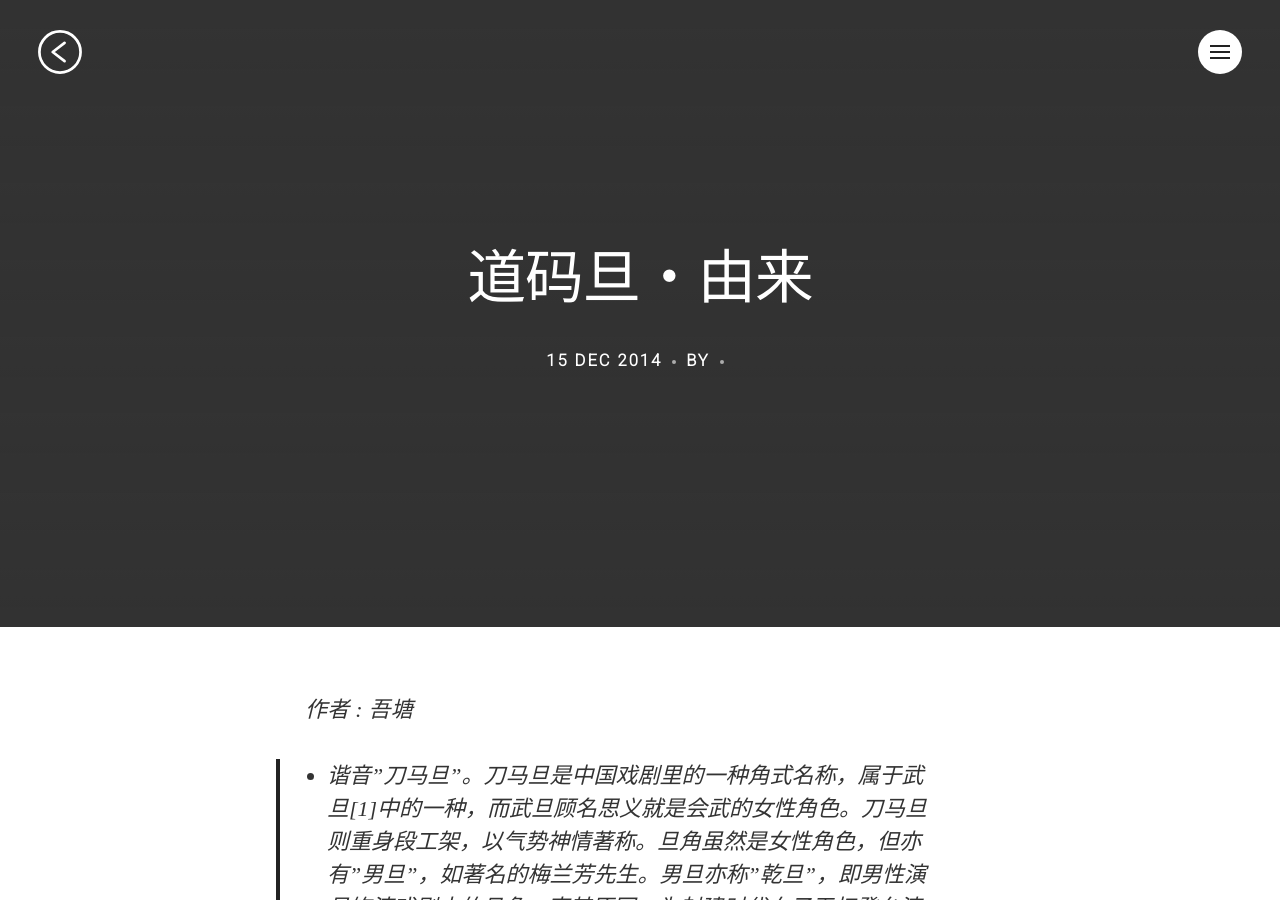
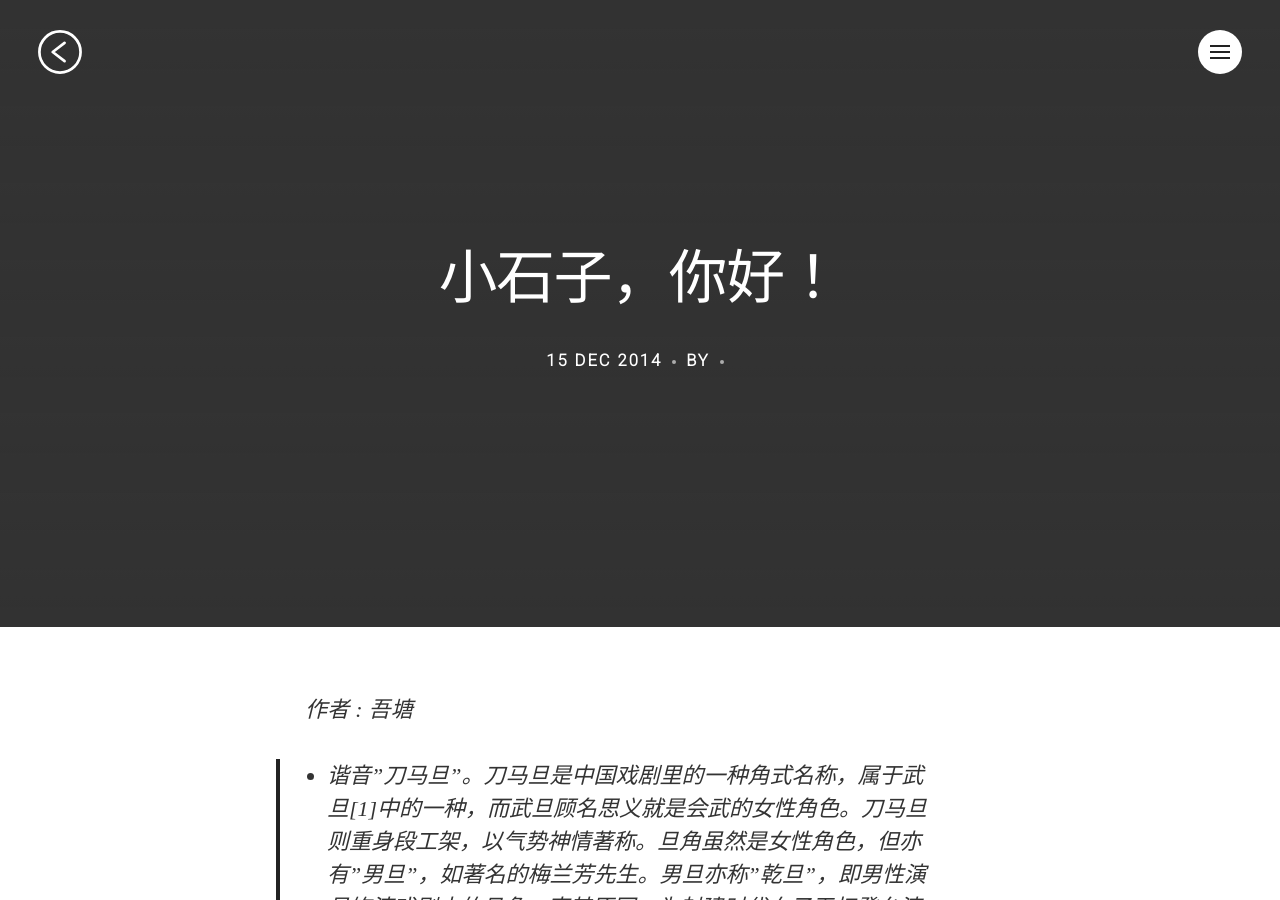
Before and after one commit to xsq1739/myweb, a Jekyll site: the page built from _posts/2014-12-15-dao-ma-dan.md, in a window 1280 px wide and 900 px high. Built offline with Jekyll 4.4.1, drawn with Linux system fonts in a browser that asks for light colours; nearby versions of some CDN libraries; some web fonts are replaced; library files that are not in the unit come from our copies; comment, search, counter and statistics services are not loaded.

Commit message:
更改标题

```diff
--- a/_posts/2014-12-15-dao-ma-dan.md
+++ b/_posts/2014-12-15-dao-ma-dan.md
@@ -1,6 +1,6 @@
 ---
 layout: post
-title:  "道码旦・由来"
+title:  "小石子，你好！"
 image:
   feature: 001.jpg
   topPosition: 0px
```
